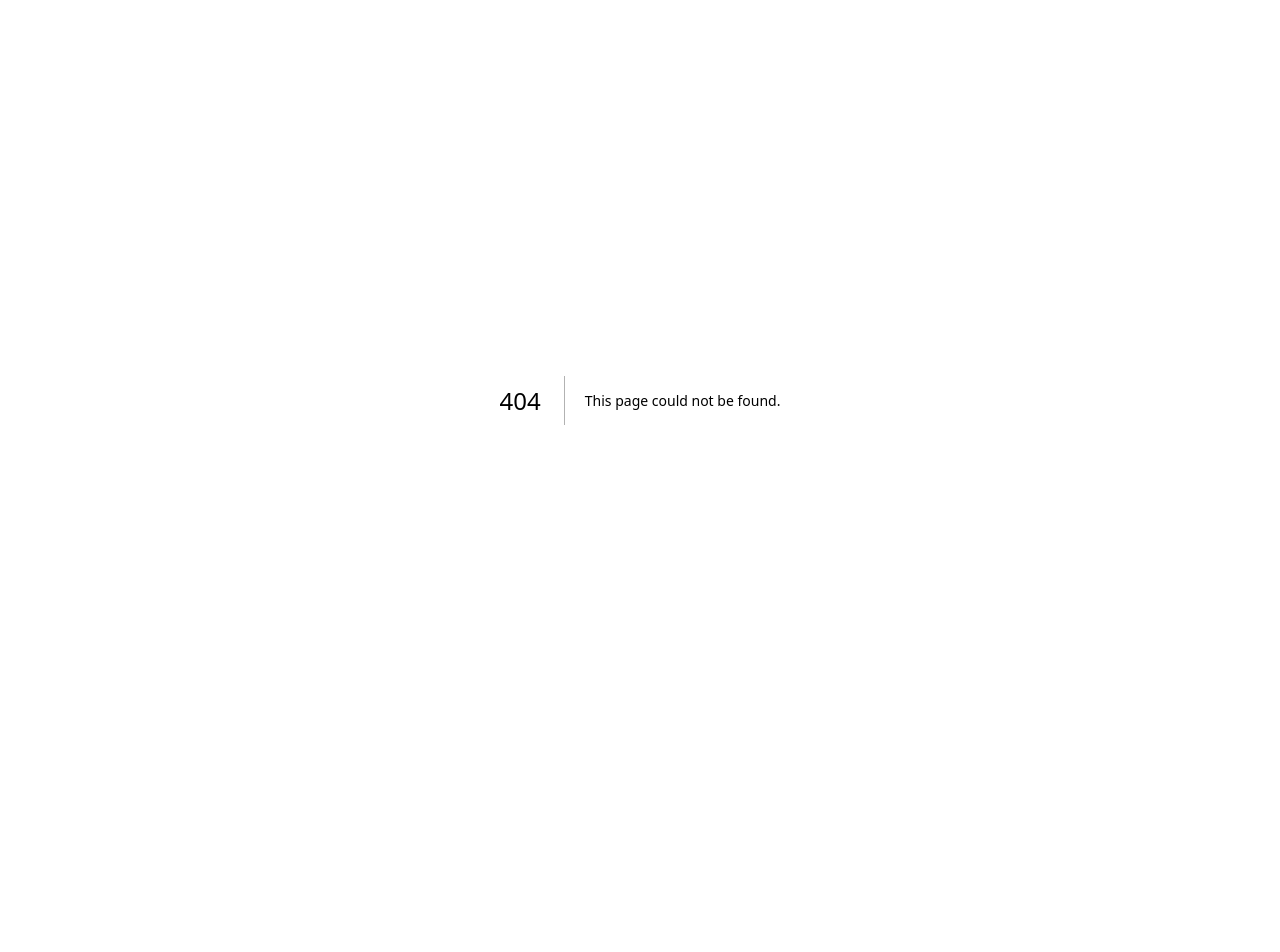
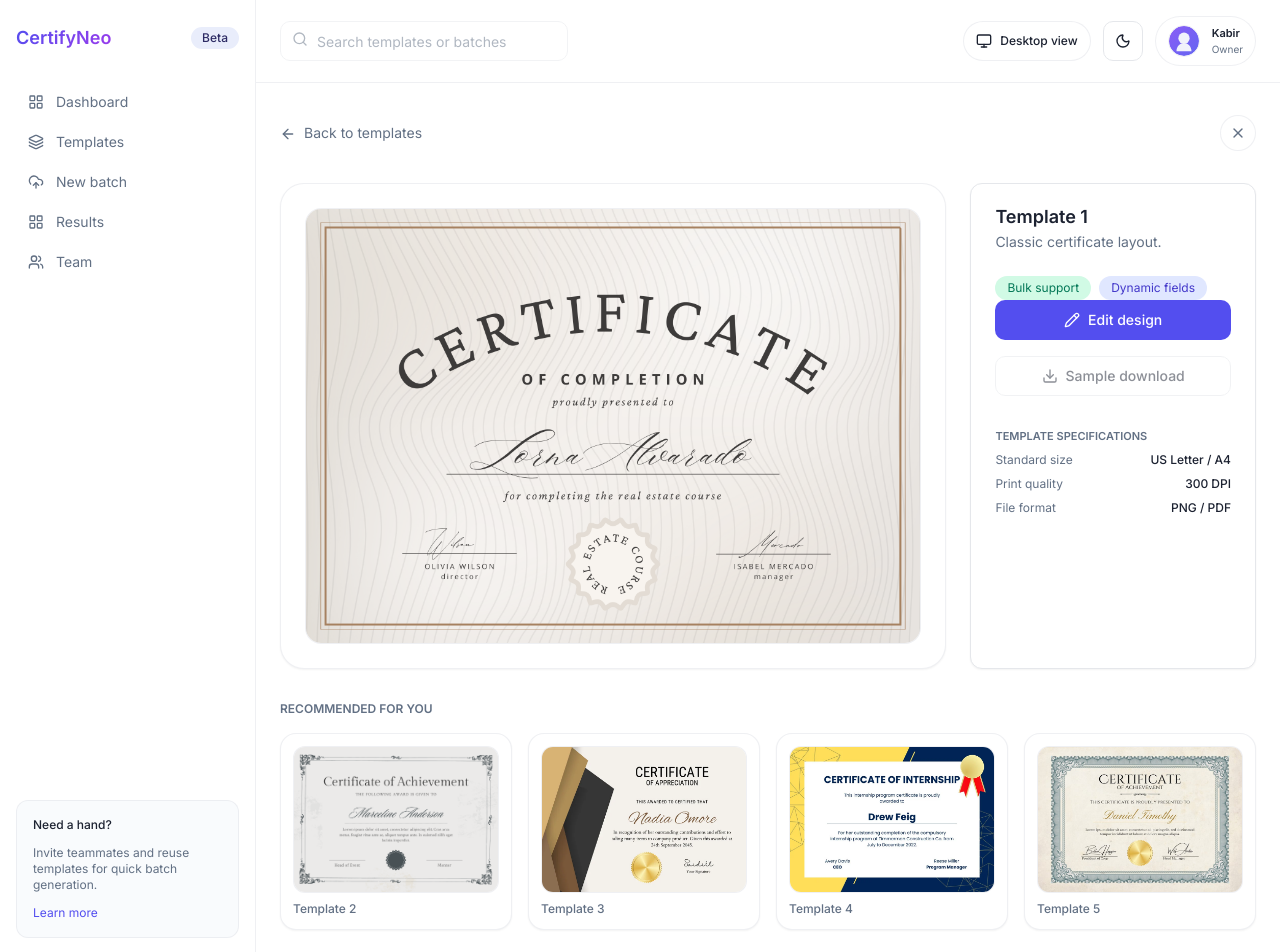
Before and after one commit to classifiedstudentkabir/OpenVerse-Campus-Helper, a Next.js app in the folder apps/web/: page /templates/cert-1 in a window 1280 px wide. Before the commit this address had no page. Shown: the top 952 px of the page. Before the commit the page ends 800 px from the top, so only its background shows below. Built offline with nearby package versions, Linux system fonts and the light colour scheme.

Commit message:
Add template preview page and profile menu items

```diff
--- /dev/null
+++ b/apps/web/src/app/(dashboard)/templates/[id]/page.tsx
@@ -0,0 +1,115 @@
+import Link from "next/link";
+import { ArrowLeft, Download, Pencil, X } from "lucide-react";
+
+import { Button } from "@/components/ui/button";
+import { Card, CardContent, CardDescription, CardHeader, CardTitle } from "@/components/ui/card";
+
+const templates = [
+  { id: "cert-1", title: "Template 1", description: "Classic certificate layout.", image: "/templates/cert_1.png" },
+  { id: "cert-2", title: "Template 2", description: "Clean border with badge style.", image: "/templates/cert_2.png" },
+  { id: "cert-3", title: "Template 3", description: "Elegant typography and spacing.", image: "/templates/cert_3.png" },
+  { id: "cert-4", title: "Template 4", description: "Modern vibrant styling.", image: "/templates/cert_4.webp" },
+  { id: "cert-5", title: "Template 5", description: "Gold accent design.", image: "/templates/cert_5.jpg" },
+  { id: "cert-6", title: "Template 6", description: "Minimal with strong heading.", image: "/templates/cert_6.png" },
+  { id: "cert-7", title: "Template 7", description: "Formal academic theme.", image: "/templates/cert_7.png" },
+  { id: "cert-8", title: "Template 8", description: "Professional with seal.", image: "/templates/cert_8.png" },
+  { id: "cert-9", title: "Template 9", description: "Gradient award look.", image: "/templates/cert_9.png" },
+  { id: "cert-10", title: "Template 10", description: "Wide modern certificate.", image: "/templates/cert_10.png" },
+  { id: "cert-11", title: "Template 11", description: "Clean serif layout.", image: "/templates/cert_11.png" },
+  { id: "cert-12", title: "Template 12", description: "Minimalist with emblem.", image: "/templates/cert_12.png" },
+  { id: "cert-13", title: "Template 13", description: "Soft color palette.", image: "/templates/cert_13.png" },
+  { id: "cert-14", title: "Template 14", description: "Bold header accent.", image: "/templates/cert_14.png" },
+  { id: "cert-15", title: "Template 15", description: "Formal award certificate.", image: "/templates/cert_15.png" },
+];
+
+type PageProps = {
+  params: { id: string };
+};
+
+export default function TemplatePreviewPage({ params }: PageProps) {
+  const template = templates.find((item) => item.id === params.id) ?? templates[0];
+  const recommended = templates.filter((item) => item.id !== template.id).slice(0, 4);
+
+  return (
+    <div className="space-y-8">
+      <div className="flex items-center justify-between">
+        <Link href="/templates" className="text-sm text-muted-foreground">
+          <ArrowLeft className="mr-2 inline h-4 w-4" />
+          Back to templates
+        </Link>
+        <button className="inline-flex h-9 w-9 items-center justify-center rounded-full border border-border/60 bg-card text-muted-foreground">
+          <X className="h-4 w-4" />
+        </button>
+      </div>
+
+      <div className="grid gap-6 lg:grid-cols-[1.4fr_0.6fr]">
+        <div className="rounded-3xl border border-border/60 bg-card p-6 shadow-sm">
+          <img
+            alt={template.title}
+            src={template.image}
+            className="w-full rounded-2xl border border-border/60 bg-muted/10"
+          />
+        </div>
+
+        <Card>
+          <CardHeader>
+            <CardTitle>{template.title}</CardTitle>
+            <CardDescription>{template.description}</CardDescription>
+          </CardHeader>
+          <CardContent className="space-y-4">
+            <div className="flex flex-wrap gap-2 text-xs">
+              <span className="rounded-full bg-emerald-100 px-3 py-1 text-emerald-700">Bulk support</span>
+              <span className="rounded-full bg-indigo-100 px-3 py-1 text-indigo-700">Dynamic fields</span>
+            </div>
+            <Link href={`/editor?template=${template.id}`}>
+              <Button className="w-full">
+                <Pencil className="h-4 w-4" />
+                Edit design
+              </Button>
+            </Link>
+            <Button className="w-full" variant="outline" disabled>
+              <Download className="h-4 w-4" />
+              Sample download
+            </Button>
+
+            <div className="space-y-2 pt-4 text-xs text-muted-foreground">
+              <p className="text-[11px] font-semibold uppercase text-muted-foreground">Template specifications</p>
+              <div className="flex items-center justify-between">
+                <span>Standard size</span>
+                <span className="font-medium text-foreground">US Letter / A4</span>
+              </div>
+              <div className="flex items-center justify-between">
+                <span>Print quality</span>
+                <span className="font-medium text-foreground">300 DPI</span>
+              </div>
+              <div className="flex items-center justify-between">
+                <span>File format</span>
+                <span className="font-medium text-foreground">PNG / PDF</span>
+              </div>
+            </div>
+          </CardContent>
+        </Card>
+      </div>
+
+      <section className="space-y-4">
+        <p className="text-xs font-semibold uppercase text-muted-foreground">Recommended for you</p>
+        <div className="grid gap-4 sm:grid-cols-2 lg:grid-cols-4">
+          {recommended.map((item) => (
+            <Link
+              key={item.id}
+              href={`/templates/${item.id}`}
+              className="rounded-2xl border border-border/60 bg-card p-3 shadow-sm transition hover:-translate-y-0.5 hover:shadow-md"
+            >
+              <img
+                alt={item.title}
+                src={item.image}
+                className="w-full rounded-xl border border-border/60 bg-muted/10"
+              />
+              <p className="mt-2 text-xs font-medium text-muted-foreground">{item.title}</p>
+            </Link>
+          ))}
+        </div>
+      </section>
+    </div>
+  );
+}
--- a/apps/web/src/app/(dashboard)/templates/page.tsx
+++ b/apps/web/src/app/(dashboard)/templates/page.tsx
@@ -173,6 +173,7 @@ export default function TemplatesPage() {
               <CardDescription>{template.description}</CardDescription>
             </CardHeader>
             <CardContent className="space-y-4">
+              <Link href={`/templates/${template.id}`} className="block">
                 <div className="overflow-hidden rounded-lg border border-border/60 bg-muted/10">
                   <img
                     alt={`${template.title} preview`}
@@ -180,6 +181,7 @@ export default function TemplatesPage() {
                     src={template.image}
                   />
                 </div>
+              </Link>
               <div className="flex items-center justify-between">
                 <div className="flex items-center gap-2 text-xs text-muted-foreground">
                   <Skeleton className="h-3 w-16" />
@@ -187,9 +189,9 @@ export default function TemplatesPage() {
                 </div>
                 <Link
                   className="text-sm text-primary hover:underline"
-                  href={`/editor?template=${template.id}`}
+                  href={`/templates/${template.id}`}
                 >
-                  Edit template
+                  View details
                 </Link>
               </div>
             </CardContent>
--- a/apps/web/src/components/layout/topbar.tsx
+++ b/apps/web/src/components/layout/topbar.tsx
@@ -88,14 +88,35 @@ export function Topbar() {
             </div>
           </button>
           {profileOpen ? (
-            <div className="absolute right-0 z-20 mt-2 w-44 rounded-xl border border-border/60 bg-card p-2 text-xs text-muted-foreground shadow-lg">
-              <p className="px-2 py-1 text-[11px] font-semibold text-foreground">Profile</p>
-              <button className="w-full rounded-lg px-2 py-1 text-left hover:bg-muted" disabled>
-                Account settings
-              </button>
-              <button className="w-full rounded-lg px-2 py-1 text-left hover:bg-muted" disabled>
-                Sign out
-              </button>
+            <div className="absolute right-0 z-20 mt-2 w-56 rounded-xl border border-border/60 bg-card p-2 text-xs text-muted-foreground shadow-lg">
+              <div className="flex items-center gap-2 rounded-lg px-2 py-2">
+                <img
+                  src="/avatars/user.svg"
+                  alt="User avatar"
+                  className="h-9 w-9 rounded-full border border-border/60"
+                />
+                <div>
+                  <p className="text-[11px] font-semibold text-foreground">Kabir</p>
+                  <p className="text-[10px] text-muted-foreground">kabir@example.com</p>
+                </div>
+              </div>
+              <div className="mt-2 space-y-1">
+                <button className="w-full rounded-lg px-2 py-1 text-left hover:bg-muted" disabled>
+                  Account settings
+                </button>
+                <button className="w-full rounded-lg px-2 py-1 text-left hover:bg-muted" disabled>
+                  Billing & plans
+                </button>
+                <button className="w-full rounded-lg px-2 py-1 text-left hover:bg-muted" disabled>
+                  Teams
+                </button>
+                <button className="w-full rounded-lg px-2 py-1 text-left hover:bg-muted" disabled>
+                  Help & resources
+                </button>
+                <button className="w-full rounded-lg px-2 py-1 text-left hover:bg-muted" disabled>
+                  Log out
+                </button>
+              </div>
             </div>
           ) : null}
         </div>
```
Lines whose indentation alone changed are shown as unchanged.
